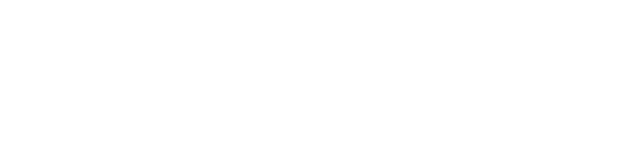
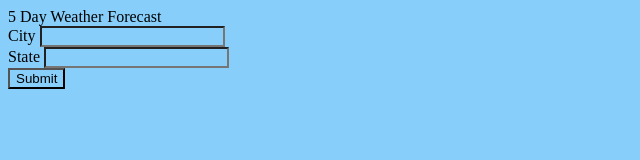
Before and after one commit to chrisjg19/5-Day-Weather-API, a plain HTML site: page index.html in a window 1280 px wide. Shown: the whole page, without its empty margins (0-640 px from the left). Drawn offline with Linux system fonts and the light colour scheme.

Commit message:
added initial form and header and linked js and css

```diff
--- a/assets/css/style.css
+++ b/assets/css/style.css
@@ -0,0 +1,3 @@
+* {
+    background-color: lightskyblue;
+}
--- a/index.html
+++ b/index.html
@@ -5,8 +5,19 @@
     <meta http-equiv="X-UA-Compatible" content="IE=edge">
     <meta name="viewport" content="width=device-width, initial-scale=1.0">
     <title>5 Day Weather Forecast</title>
+    <link rel="stylesheet" href="./assets/css/style.css">
 </head>
 <body>
+    <header>5 Day Weather Forecast</header>
+    <form id="destination">
+        <label for="city">City</label>
+        <input type="text" id="city" name="city">
+        <br>
+        <label for="state">State</label>
+        <input type="text" id="state" name="state">
+        <br>
+        <button type="submit">Submit</button>
+    </form>
 
 </body>
 </html>
```
